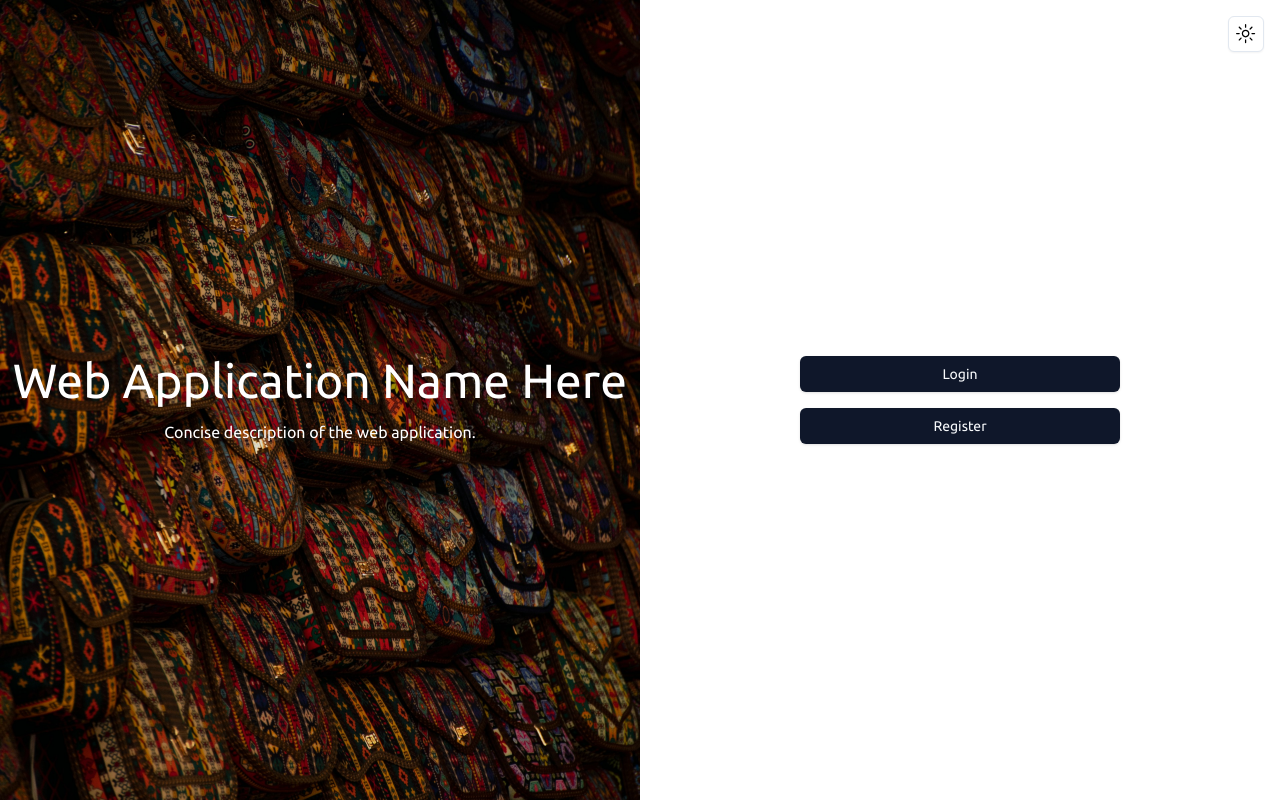
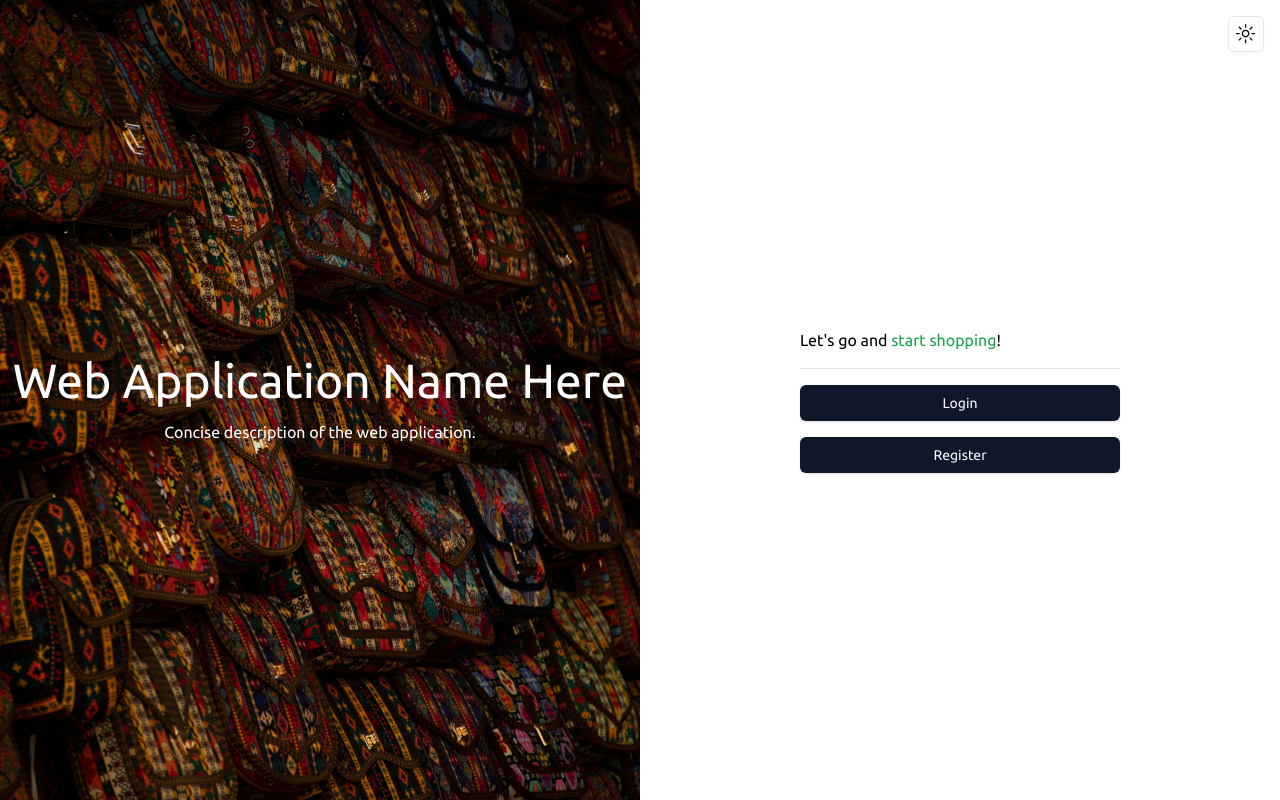
Before and after one commit to arantebw/sto-rosario-handicrafts, a Next.js app: page / in a window 1280 px wide. Built offline with nearby package versions, Linux system fonts and the light colour scheme.

Commit message:
feat: ✨ add link to /products page from the landing page

```diff
--- a/package.json
+++ b/package.json
@@ -12,6 +12,7 @@
     "@radix-ui/react-dropdown-menu": "^2.0.6",
     "@radix-ui/react-icons": "^1.3.0",
     "@radix-ui/react-label": "^2.0.2",
+    "@radix-ui/react-separator": "^1.0.3",
     "@radix-ui/react-slot": "^1.0.2",
     "@sanity/image-url": "^1.0.2",
     "@sanity/vision": "^3.45.0",
--- a/src/app/page.tsx
+++ b/src/app/page.tsx
@@ -1,6 +1,8 @@
 import ButtonLink from "@/components/button-link";
 import { ModeToggle } from "@/components/mode-toggle";
+import { Separator } from "@/components/ui/separator";
 import WelcomeSection from "@/components/welcome-section";
+import Link from "next/link";
 
 function HomePage() {
   return (
@@ -11,6 +13,10 @@
       <WelcomeSection />
       <div className="w-1/2 flex flex-col justify-center">
         <div className="w-1/2 mx-auto flex flex-col justify-center gap-4">
+          <p>
+            Let's go and <Link className="text-green-600 hover:underline" href="/products">start shopping</Link>!
+          </p>
+          <Separator />
           <ButtonLink label="Login" path="/login" />
           <ButtonLink label="Register" path="/register" />
         </div>
--- /dev/null
+++ b/src/components/ui/separator.tsx
@@ -0,0 +1,31 @@
+"use client"
+
+import * as React from "react"
+import * as SeparatorPrimitive from "@radix-ui/react-separator"
+
+import { cn } from "@/lib/utils"
+
+const Separator = React.forwardRef<
+  React.ElementRef<typeof SeparatorPrimitive.Root>,
+  React.ComponentPropsWithoutRef<typeof SeparatorPrimitive.Root>
+>(
+  (
+    { className, orientation = "horizontal", decorative = true, ...props },
+    ref
+  ) => (
+    <SeparatorPrimitive.Root
+      ref={ref}
+      decorative={decorative}
+      orientation={orientation}
+      className={cn(
+        "shrink-0 bg-slate-200 dark:bg-slate-800",
+        orientation === "horizontal" ? "h-[1px] w-full" : "h-full w-[1px]",
+        className
+      )}
+      {...props}
+    />
+  )
+)
+Separator.displayName = SeparatorPrimitive.Root.displayName
+
+export { Separator }
```
Also changed, not shown: 1 other file (tests, documents, lock files or other folders).
